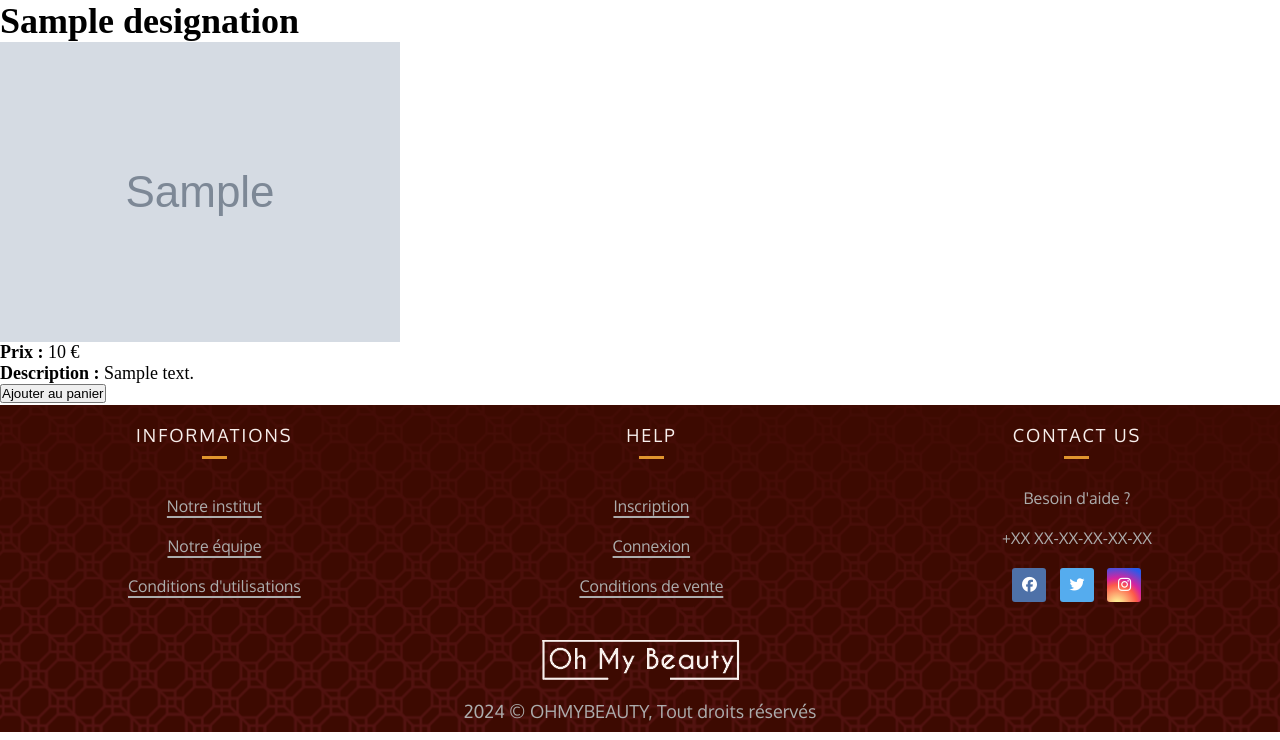
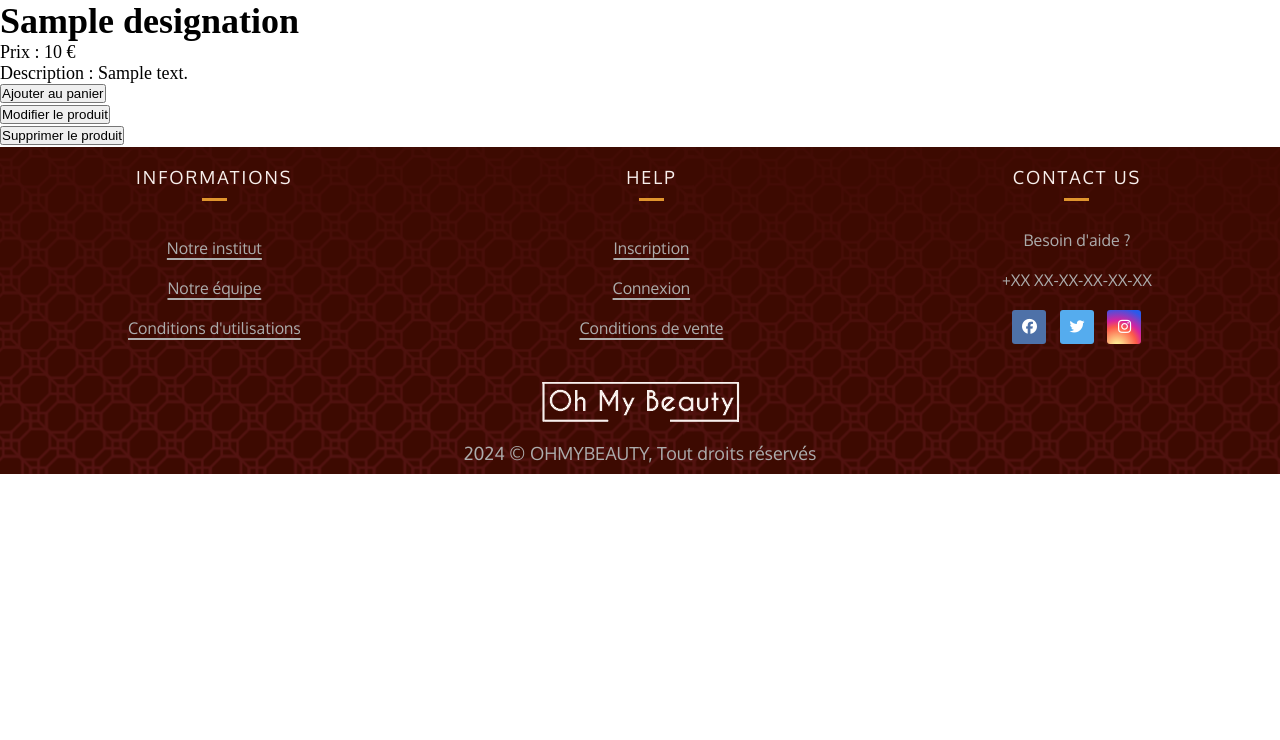
Before and after one commit to BOTnabil/OhMyBeauty, a PHP site: template view/vueArticle.php in a window 1280 px wide. Shown: the part 60-800 px from the top of the page. Run offline with PHP 8.4, Linux system fonts and the light colour scheme; the template is opened without the code that fills it: most values are stand-ins (such as "Sample title", 1, 10 or a date in 2020); grey boxes marked "Sample" are stand-in pictures; some libraries are stand-ins or nearby versions.

Commit message:
ajotu des boutons d'admin dans els nouvelles vues

```diff
--- a/controller/AdminController.php
+++ b/controller/AdminController.php
@@ -167,7 +167,7 @@ public function voirRendezVous() {
             // Supprimer le produit de la table "produit"
             $this->produitManager->supprimerProduit($id_produit);
 
-            header("Location: index.php?action=boutique");
+            header("Location: index.php?action=categorie");
         }
     }
 
--- a/controller/BoutiqueController.php
+++ b/controller/BoutiqueController.php
@@ -39,8 +39,6 @@ class BoutiqueController {
             $id_article = $_GET['id_article'];
             $article = $this->produitManager->obtenirProduitParId($id_article); // Récupère les informations de l'article
             require 'view/vueArticle.php'; // Charger la vue de l'article
-        } else {
-            header('Location: index.php?action=categorie'); // Rediriger si pas d'article
         }
     }
 
--- a/controller/PanierController.php
+++ b/controller/PanierController.php
@@ -55,7 +55,7 @@ class PanierController {
 
             $_SESSION['MAJpanier'] = "Article ajouté";
         }
-        header("Location:index.php?action=boutique");
+        header("Location:index.php?action=voirArticle&id_article=". $id_produit);
 
     }
 
--- a/view/vueArticle.php
+++ b/view/vueArticle.php
@@ -4,18 +4,36 @@ ob_start();
 
 <h1><?= htmlspecialchars($article['designation']); ?></h1>
 <div class="article-details">
-    <img src="./public/img/<?= $article['image']; ?>" alt="Image de <?= htmlspecialchars($article['designation']); ?>">
-    <p><strong>Prix :</strong> <?= $article['prix']; ?> €</p>
-    <p><strong>Description :</strong> <?= htmlspecialchars($article['description']); ?></p>
+    <p>Prix : <?= htmlspecialchars($article['prix']); ?> €</p>
+    <p>Description : <?= htmlspecialchars($article['description']); ?></p>
 
-    <form method="post" action="index.php?action=ajouterAuPanier">
+    <!-- Bouton Ajouter au panier -->
+    <form method="get" action="index.php">
+        <input type="hidden" name="action" value="ajouterAuPanier">
         <input type="hidden" name="id_produit" value="<?= $article['id_produit']; ?>">
         <button type="submit">Ajouter au panier</button>
     </form>
+
+    <!-- Si l'utilisateur est admin, afficher les boutons supplémentaires -->
+    <?php if (\App\Session::estAdmin()) { ?>
+        <div class="admin-actions">
+            <!-- Bouton Modifier le produit -->
+            <form method="get" action="index.php">
+                <input type="hidden" name="action" value="afficherModifierProduit">
+                <input type="hidden" name="id_produit" value="<?= $article['id_produit']; ?>">
+                <button type="submit">Modifier le produit</button>
+            </form>
+
+            <!-- Bouton Supprimer le produit -->
+            <form method="post" action="index.php?action=supprimerProduit">
+                <input type="hidden" name="id_produit" value="<?= $article['id_produit']; ?>">
+                <button type="submit" onclick="return confirm('Êtes-vous sûr de vouloir supprimer ce produit ?');">Supprimer le produit</button>
+            </form>
+        </div>
+    <?php } ?>
 </div>
 
 <?php
-$titre = $article['designation'] ."- Oh My Beauty";
+$titre = "Détails du produit - " . htmlspecialchars($article['designation']);
 $contenu = ob_get_clean();
 require "template.php";
-?>
--- a/view/vueRecapUtilisateur.php
+++ b/view/vueRecapUtilisateur.php
@@ -33,6 +33,7 @@ $reservations = $reservationManager->obtenirReservationsParUtilisateur($id_utili
         <thead>
             <tr>
                 <th>Date</th>
+                <th>Numero commande</th>
                 <th>Prix Total</th>
                 <th>Action</th>
                 <th></th>
@@ -42,6 +43,7 @@ $reservations = $reservationManager->obtenirReservationsParUtilisateur($id_utili
             <?php foreach ($commandes as $commande) { ?>
                 <tr>
                     <td><?= $commande['dateCommande']; ?></td>
+                    <td><?= $commande['numeroCommande']; ?></td>
                     <td><?= $commande['prixTotal']; ?> €</td>
                     <td>
                         <a href="javascript:void(0);" class="voir-details" data-id="<?= $commande['id_commande']; ?>">Voir les détails</a>
```
